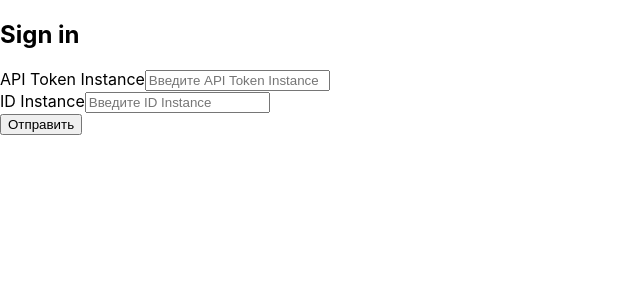
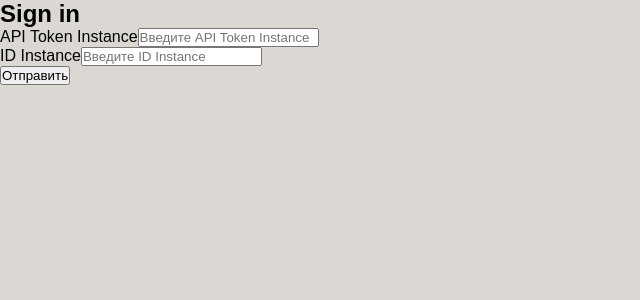
Before and after one commit to RustemMomynov/green-api-app, a React (Create React App) app: page /auth in a window 1280 px wide. Shown: the top 300 px of the page, without its empty margins (0-640 px from the left). Built offline with nearby package versions, Linux system fonts and the light colour scheme.

Commit message:
feat: install scss

```diff
--- a/package.json
+++ b/package.json
@@ -18,6 +18,7 @@
     "react-redux": "^9.2.0",
     "react-router-dom": "^7.1.5",
     "react-scripts": "5.0.1",
+    "scss": "^0.2.4",
     "typescript": "^4.4.2",
     "web-vitals": "^2.1.0",
     "yup": "^1.6.1"
--- a/public/index.html
+++ b/public/index.html
@@ -7,7 +7,12 @@
       name="description"
       content="Web site created using create-react-app"
     />
-    <title>Green Api app</title>
+    <link
+      rel="icon"
+      href="./assets/pngtree-whatsapp-icon-png-image_6315990.png"
+      type="image/x-icon"
+    />
+    <title>Green Api App</title>
   </head>
   <body>
     <div id="root"></div>
--- a/src/app/App.css
+++ b/src/app/App.css
@@ -1,3 +1,16 @@
+*,
+*::before,
+*::after {
+  box-sizing: border-box;
+  margin: 0;
+  padding: 0;
+}
+
+body {
+  font-family: sans-serif;
+  background-color: rgb(219, 216, 212);
+}
+
 .chat {
   max-height: 400px;
   overflow-y: auto;
--- a/src/features/auth/ui/Auth.tsx
+++ b/src/features/auth/ui/Auth.tsx
@@ -1,11 +1,9 @@
 import { Formik, Field, Form, ErrorMessage } from "formik";
 import * as Yup from "yup";
 import { useLazyGetAccountSettingsQuery } from "./../api/authApi";
-import { useDispatch, useSelector } from "react-redux";
-import { AppDispatch, AppRootStateType } from "./../../../app/store";
+import { useDispatch } from "react-redux";
+import { AppDispatch } from "./../../../app/store";
 import { login, setInstances } from "./../model/authSlice";
-import { useNavigate } from "react-router-dom";
-import { useEffect } from "react";
 
 // Значения по умолчанию
 const initialValues = {
```
Also changed, not shown: public/assets/pngtree-whatsapp-icon-png-image_6315990.png (added), 1 other file (tests, documents, lock files or other folders).
